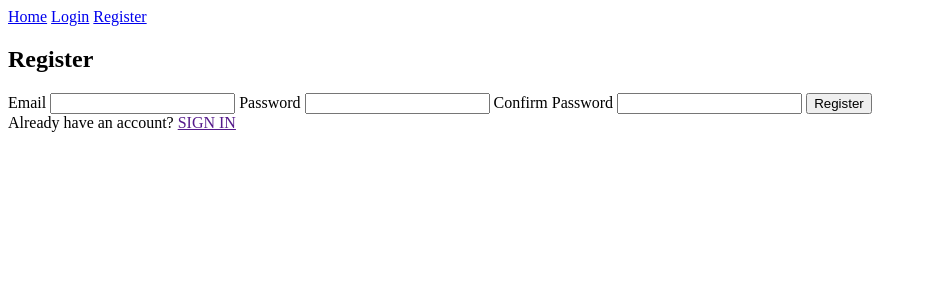
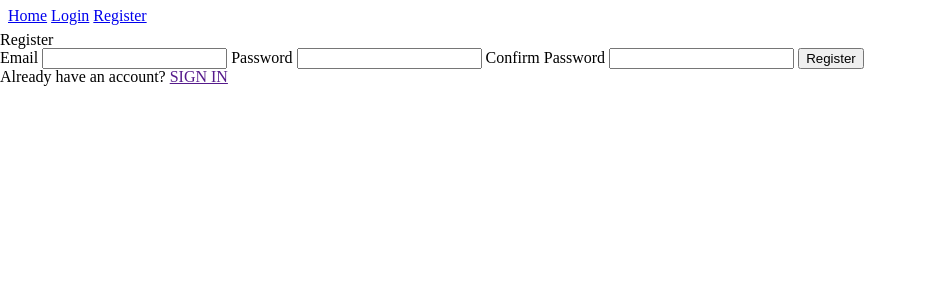
Before and after one commit to 000xzhou/fitness_logging, a Flask app: page /register in a window 1280 px wide. Shown: the top 300 px of the page, without its empty margins (0-935 px from the left). Run offline with Flask 3, Linux system fonts and the light colour scheme.

Commit message:
added base reset

```diff
--- /dev/null
+++ b/dashboard/static/dashboard.css
@@ -0,0 +1,3 @@
+#hidejswarning {
+  display: hidden;
+}
--- /dev/null
+++ b/static/base.js
@@ -0,0 +1,10 @@
+const myNavLinks = document.getElementById("myNavLinks");
+const navIconBtn = document.querySelector(".navIconBtn");
+
+navIconBtn.addEventListener("click", () => {
+  if (myNavLinks.style.display === "block") {
+    myNavLinks.style.display = "none";
+  } else {
+    myNavLinks.style.display = "block";
+  }
+});
--- /dev/null
+++ b/static/reset.css
@@ -0,0 +1,129 @@
+/* http://meyerweb.com/eric/tools/css/reset/
+   v2.0 | 20110126
+   License: none (public domain)
+*/
+
+html,
+body,
+div,
+span,
+applet,
+object,
+iframe,
+h1,
+h2,
+h3,
+h4,
+h5,
+h6,
+p,
+blockquote,
+pre,
+a,
+abbr,
+acronym,
+address,
+big,
+cite,
+code,
+del,
+dfn,
+em,
+img,
+ins,
+kbd,
+q,
+s,
+samp,
+small,
+strike,
+strong,
+sub,
+sup,
+tt,
+var,
+b,
+u,
+i,
+center,
+dl,
+dt,
+dd,
+ol,
+ul,
+li,
+fieldset,
+form,
+label,
+legend,
+table,
+caption,
+tbody,
+tfoot,
+thead,
+tr,
+th,
+td,
+article,
+aside,
+canvas,
+details,
+embed,
+figure,
+figcaption,
+footer,
+header,
+hgroup,
+menu,
+nav,
+output,
+ruby,
+section,
+summary,
+time,
+mark,
+audio,
+video {
+  margin: 0;
+  padding: 0;
+  border: 0;
+  font-size: 100%;
+  font: inherit;
+  vertical-align: baseline;
+}
+/* HTML5 display-role reset for older browsers */
+article,
+aside,
+details,
+figcaption,
+figure,
+footer,
+header,
+hgroup,
+menu,
+nav,
+section {
+  display: block;
+}
+body {
+  line-height: 1;
+}
+ol,
+ul {
+  list-style: none;
+}
+blockquote,
+q {
+  quotes: none;
+}
+blockquote:before,
+blockquote:after,
+q:before,
+q:after {
+  content: "";
+  content: none;
+}
+table {
+  border-collapse: collapse;
+  border-spacing: 0;
+}
--- a/static/style.css
+++ b/static/style.css
@@ -0,0 +1,51 @@
+:root {
+  --fd-300: 1rem;
+  --bg-color: white;
+  --font-color: black;
+}
+/* @media (prefers-color-scheme: dark) {
+  :root {
+    --bg-color: black;
+    --font-color: white;
+  }
+  .fa-bars {
+    color: white;
+  }
+} */
+/* ================= nav bar ================ */
+body {
+  background-color: var(--bg-color);
+  color: var(--font-color);
+}
+nav {
+  padding: 0.5rem;
+}
+.navIconBtn {
+  border: none;
+  padding: 1rem;
+  background-color: transparent;
+}
+button,
+a {
+  cursor: pointer;
+}
+
+#myNavLinks {
+  display: none;
+}
+
+@media (600px < width < 800px) {
+}
+
+@media (width >= 800px) {
+  :root {
+    /* font size  */
+    --fd-300: 1.25rem;
+  }
+  .navIconBtn {
+    display: none;
+  }
+  #myNavLinks {
+    display: block;
+  }
+}
--- a/templates/base.html
+++ b/templates/base.html
@@ -4,9 +4,16 @@
     <meta charset="UTF-8" />
     <meta name="viewport" content="width=device-width, initial-scale=1.0" />
     <title>{% block title %}Home{% endblock %}</title>
+    <link
+      rel="stylesheet"
+      href="https://cdnjs.cloudflare.com/ajax/libs/font-awesome/6.5.1/css/all.min.css"
+    />
+    <link rel="stylesheet" href="/static/reset.css" />
+    <link rel="stylesheet" href="/static/style.css" />
   </head>
   <body>
     <nav>
+      <div id="myNavLinks">
         {% if 'user' in session %}
         <a href="/dashboard">Dashboard</a>
         <a href="/schedule">Schedule</a>
@@ -19,8 +26,13 @@
         <a href="/login">Login</a>
         <a href="/register">Register</a>
         {% endif %}
+      </div>
+      <button class="navIconBtn">
+        <i class="fa-solid fa-bars"></i>
+      </button>
     </nav>
     <main>{% block content %} {% endblock %}</main>
     <!-- <script src="/dashboard/static/dashboard.js"></script> -->
+    <script src="/static/base.js"></script>
   </body>
 </html>
```
Also changed, not shown: dashboard/templates/dashboard/recent_workouts.html (+11 -6 lines). Lines whose indentation alone changed are shown as unchanged.
